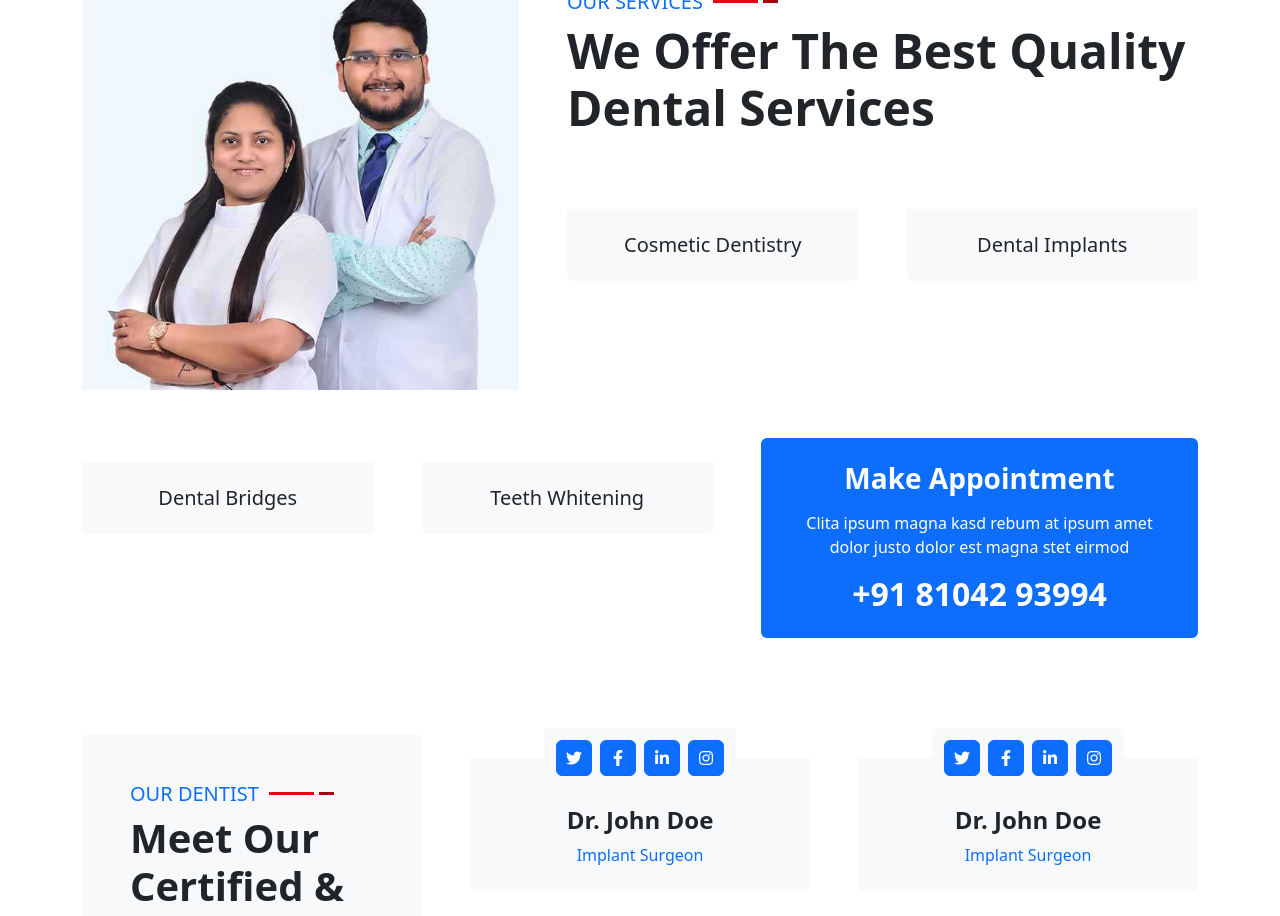
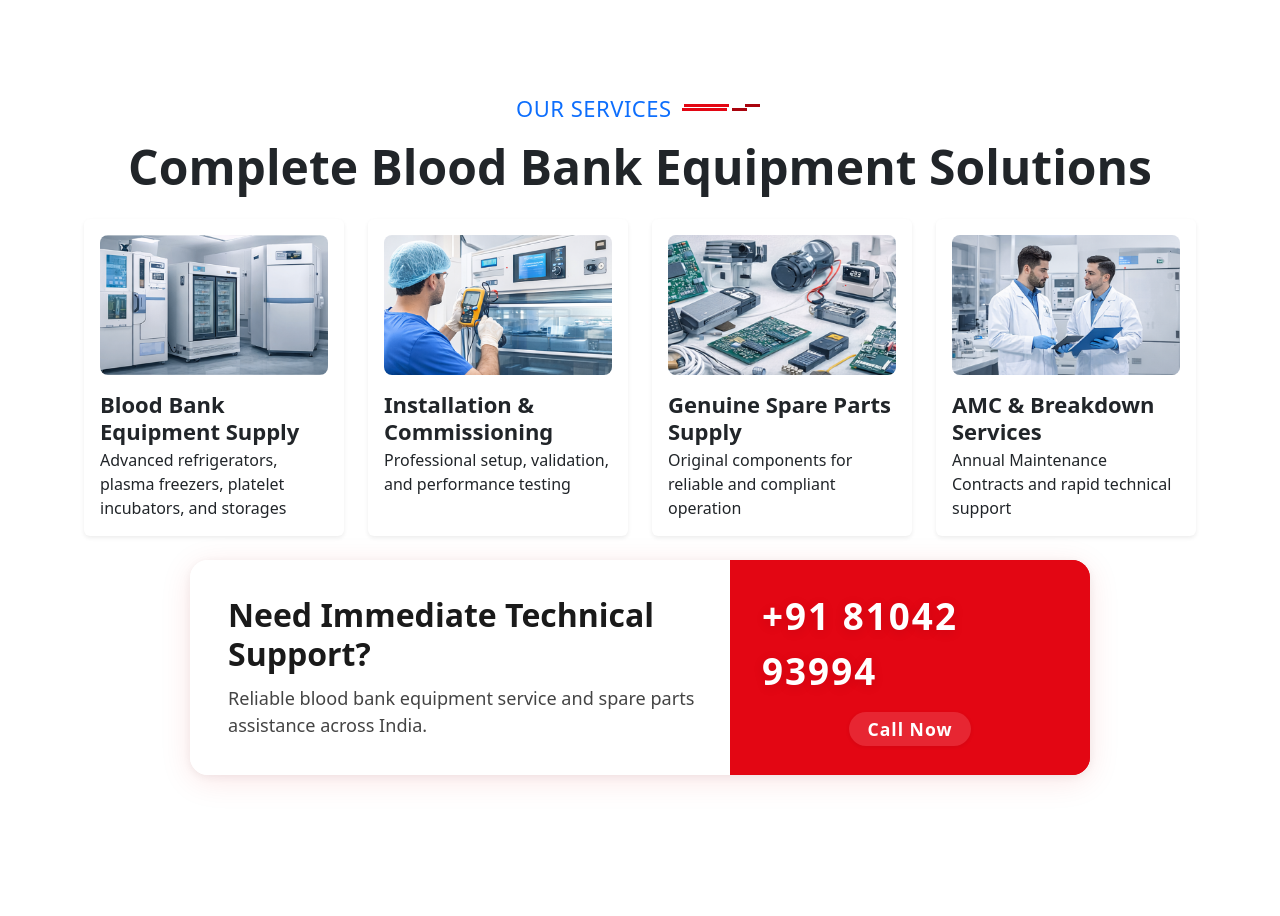
Before and after one commit to sumit1000kumar/AnanyaSalesBackup, a PHP site: page /Ram_dada_dashboard/new.php in a window 1280 px wide. Shown: the part 1490-2406 px from the top of the page. Run offline with PHP 8.4, Linux system fonts and the light colour scheme; some libraries are stand-ins or nearby versions.

Commit message:
completed services section in new.php

```diff
--- a/new.php
+++ b/new.php
@@ -42,6 +42,102 @@ if (isset($_SESSION['user_id'])) {
     <!-- Main Stylesheet (local, customized) -->
     <link href="assets/css/style.css" rel="stylesheet">
     <style>
+    /* Attractive Support Section Styles */
+    .support-attractive-container {
+        width: 100%;
+        background: linear-gradient(90deg, #fff 60%, #e30613 100%);
+        border-radius: 18px;
+        box-shadow: 0 6px 32px rgba(229,9,20,0.10), 0 2px 8px rgba(0,0,0,0.06);
+        padding: 0;
+        margin: 0 auto 40px auto;
+        max-width: 900px;
+        transition: box-shadow 0.2s;
+    }
+    .support-attractive-content {
+        display: flex;
+        align-items: stretch;
+        justify-content: space-between;
+        width: 100%;
+        min-height: 170px;
+    }
+    .support-attractive-left {
+        flex: 1 1 60%;
+        background: transparent;
+        padding: 36px 32px 36px 38px;
+        display: flex;
+        flex-direction: column;
+        justify-content: center;
+    }
+    .support-attractive-left h2 {
+        font-size: 2rem;
+        font-weight: 800;
+        color: #1a1a1a;
+        margin-bottom: 12px;
+    }
+    .support-attractive-left p {
+        font-size: 1.13rem;
+        color: #444;
+        margin-bottom: 0;
+    }
+    .support-attractive-right {
+        flex: 1 1 40%;
+        background: #e30613;
+        border-radius: 0 18px 18px 0;
+        display: flex;
+        flex-direction: column;
+        align-items: center;
+        justify-content: center;
+        min-width: 260px;
+        padding: 0 32px;
+        position: relative;
+    }
+    .support-attractive-phone {
+        font-size: 2.3rem;
+        font-weight: 900;
+        color: #fff;
+        letter-spacing: 2px;
+        display: flex;
+        align-items: center;
+        gap: 16px;
+        margin-bottom: 10px;
+        text-shadow: 0 2px 12px rgba(0,0,0,0.10);
+    }
+    .support-attractive-phone i {
+        font-size: 2.1rem;
+        color: #fff;
+        background: #b9000e;
+        border-radius: 50%;
+        padding: 12px 14px;
+        margin-right: 8px;
+        box-shadow: 0 2px 8px rgba(0,0,0,0.10);
+    }
+    .support-attractive-label {
+        font-size: 1.1rem;
+        color: #fff;
+        font-weight: 600;
+        letter-spacing: 1px;
+        background: rgba(255,255,255,0.13);
+        border-radius: 1em;
+        padding: 4px 18px;
+        margin-top: 2px;
+        box-shadow: 0 1px 4px rgba(0,0,0,0.07);
+    }
+    @media (max-width: 700px) {
+        .support-attractive-content {
+            flex-direction: column;
+            min-height: unset;
+        }
+        .support-attractive-left, .support-attractive-right {
+            border-radius: 18px 18px 0 0;
+            padding: 28px 18px;
+            min-width: unset;
+            text-align: center;
+        }
+        .support-attractive-right {
+            border-radius: 0 0 18px 18px;
+            padding: 24px 18px;
+        }
+    }
         /* Navbar link hover underline effect */
         .navbar-nav .nav-link {
             position: relative;
@@ -189,7 +285,7 @@ if (isset($_SESSION['user_id'])) {
                                         </div>
                                         <div class="d-flex flex-wrap gap-3" style="background:none !important;">
                                             <a href="products.php" class="btn btn-danger px-4 py-2 fw-semibold shadow">Check Products</a>
-                                            <a href="#services" class="btn btn-outline-light px-4 py-2 fw-semibold">Our Services</a>
+                                            <a href="#contact" class="btn btn-outline-light px-4 py-2 fw-semibold">Schedule a Consultation</a>
                                         </div>
                                     </div>
                                 </div>
@@ -230,21 +326,21 @@ if (isset($_SESSION['user_id'])) {
                 <div class="col-lg-7">
                     <div class="section-title mb-4">
                         <h5 class="position-relative d-inline-block text-primary text-uppercase">About Us</h5>
-                        <h1 class="display-5 mb-0">The World's Best Dental Clinic That You Can Trust</h1>
+                        <h1 class="display-5 mb-0">Leading Blood Bank Equipment Supplier in India</h1>
                     </div>
-                    <h4 class="text-body fst-italic mb-4">Diam dolor diam ipsum sit. Clita erat ipsum et lorem stet no lorem sit clita duo justo magna dolore</h4>
-                    <p class="mb-4">Tempor erat elitr rebum at clita. Diam dolor diam ipsum et tempor sit. Aliqu diam amet diam et eos labore. Clita erat ipsum et lorem et sit, sed stet no labore lorem sit. Sanctus clita duo justo et tempor eirmod magna dolore erat amet</p>
+                    <h4 class="text-body fst-italic mb-4">Advanced blood bank equipment, genuine spare parts, and certified technical services for hospitals & labs.</h4>
+                    <p class="mb-4">We supply high-performance blood bank refrigerators, plasma freezers, platelet incubators, and other critical storage systems for hospitals and laboratories. Along with equipment supply, we provide genuine spare parts, installation, calibration, and Annual Maintenance Contracts (AMC) to ensure reliable and compliant operations.</p>
                     <div class="row g-3">
                         <div class="col-sm-6 wow zoomIn" data-wow-delay="0.3s">
-                            <h5 class="mb-3"><i class="fa fa-check-circle text-danger me-3"></i>Award Winning</h5>
-                            <h5 class="mb-3"><i class="fa fa-check-circle text-danger me-3"></i>Professional Staff</h5>
+                            <h5 class="mb-3"><i class="fa fa-check-circle text-danger me-3"></i>Certified Technical Engineers</h5>
+                            <h5 class="mb-3"><i class="fa fa-check-circle text-danger me-3"></i>Genuine Spare Parts</h5>
                         </div>
                         <div class="col-sm-6 wow zoomIn" data-wow-delay="0.6s">
-                            <h5 class="mb-3"><i class="fa fa-check-circle text-danger me-3"></i>24/7 Opened</h5>
+                            <h5 class="mb-3"><i class="fa fa-check-circle text-danger me-3"></i>Installation & AMC Services</h5>
                             <h5 class="mb-3"><i class="fa fa-check-circle text-danger me-3"></i>Fair Prices</h5>
                         </div>
                     </div>
-                    <a href="appointment.html" class="btn btn-danger py-3 px-5 mt-4 wow zoomIn" data-wow-delay="0.6s">Make Appointment</a>
+                    <a href="appointment.html" class="btn btn-danger py-3 px-5 mt-4 wow zoomIn" data-wow-delay="0.6s">Request a Quote</a>
                 </div>
                 <div class="col-lg-5" style="min-height: 500px;">
                     <div class="position-relative h-100">
@@ -260,63 +356,46 @@ if (isset($_SESSION['user_id'])) {
     <!-- Service Start -->
     <div class="container-fluid py-5 wow fadeInUp" data-wow-delay="0.1s">
         <div class="container">
-            <div class="row g-5 mb-5">
-                <div class="col-lg-5 wow zoomIn" data-wow-delay="0.3s" style="min-height: 400px;">
-                    <div class="h-100 position-relative">
-                        <img class="position-absolute w-100 h-100" src="img/about.jpg" style="object-fit: cover;">
-                    </div>
+            <div class="section-title mb-4 text-center">
+                <h5 class="position-relative d-inline-block text-primary text-uppercase mb-2" style="font-size: 22px; letter-spacing: 0.5px;">OUR SERVICES</h5>
+                <span class="d-inline-block align-middle mx-2" style="border-top: 3px solid #e30613; width: 45px; position: relative; top: -8px;"></span>
+                <span class="d-inline-block align-middle mx-1" style="border-top: 3px solid #a9030d; width: 15px; position: relative; top: -8px;"></span>
+                <h1 class="display-5 mb-0 mt-2" style="font-weight:700;">Complete Blood Bank Equipment Solutions</h1>
+            </div>
+            <div class="d-flex justify-content-center gap-4 mb-4 flex-wrap">
+                <div class="service-card text-left bg-white rounded shadow-sm p-3" style="width:260px;">
+                    <img src="assets/images/blood-bank-supply-service-1.png" alt="Blood Bank Equipment Supply" style="width:100%;height:140px;object-fit:cover;border-radius:8px;">
+                    <h3 class="mt-3 mb-1" style="font-size:22px;font-weight:600;text-align:left;">Blood Bank Equipment Supply</h3>
+                    <p class="mb-0" style="font-size:16px;text-align:left;">Advanced refrigerators, plasma freezers, platelet incubators, and storages</p>
                 </div>
-                <div class="col-lg-7">
-                    <div class="section-title mb-5">
-                        <h5 class="position-relative d-inline-block text-primary text-uppercase">Our Services</h5>
-                        <h1 class="display-5 mb-0">We Offer The Best Quality Dental Services</h1>
-                    </div>
-                    <div class="row g-5">
-                        <div class="col-md-6 service-item wow zoomIn" data-wow-delay="0.6s">
-                            <div class="rounded-top overflow-hidden">
-                                <img class="img-fluid" src="assets/images/service-1.jpg" alt="">
-                            </div>
-                            <div class="position-relative bg-light rounded-bottom text-center p-4">
-                                <h5 class="m-0">Cosmetic Dentistry</h5>
-                            </div>
-                        </div>
-                        <div class="col-md-6 service-item wow zoomIn" data-wow-delay="0.9s">
-                            <div class="rounded-top overflow-hidden">
-                                <img class="img-fluid" src="assets/images/service-2.jpg" alt="">
-                            </div>
-                            <div class="position-relative bg-light rounded-bottom text-center p-4">
-                                <h5 class="m-0">Dental Implants</h5>
-                            </div>
-                        </div>
-                    </div>
+                <div class="service-card text-left bg-white rounded shadow-sm p-3" style="width:260px;">
+                    <img src="assets/images/installation-commissioning-service.png" alt="Installation & Commissioning" style="width:100%;height:140px;object-fit:cover;border-radius:8px;">
+                    <h3 class="mt-3 mb-1" style="font-size:22px;font-weight:600;text-align:left;">Installation & Commissioning</h3>
+                    <p class="mb-0" style="font-size:16px;text-align:left;">Professional setup, validation, and performance testing</p>
+                </div>
+                <div class="service-card text-left bg-white rounded shadow-sm p-3" style="width:260px;">
+                    <img src="assets/images/Genuine-spare-parts-supply-service.png" alt="Genuine Spare Parts Supply" style="width:100%;height:140px;object-fit:cover;border-radius:8px;">
+                    <h3 class="mt-3 mb-1" style="font-size:22px;font-weight:600;text-align:left;">Genuine Spare Parts Supply</h3>
+                    <p class="mb-0" style="font-size:16px;text-align:left;">Original components for reliable and compliant operation</p>
+                </div>
+                <div class="service-card text-left bg-white rounded shadow-sm p-3" style="width:260px;">
+                    <img src="assets/images/AMC-Breakdown-Service.png" alt="AMC & Breakdown Services" style="width:100%;height:140px;object-fit:cover;border-radius:8px;">
+                    <h3 class="mt-3 mb-1" style="font-size:22px;font-weight:600;text-align:left;">AMC & Breakdown Services</h3>
+                    <p class="mb-0" style="font-size:16px;text-align:left;">Annual Maintenance Contracts and rapid technical support</p>
                 </div>
             </div>
-            <div class="row g-5 wow fadeInUp" data-wow-delay="0.1s">
-                <div class="col-lg-7">
-                    <div class="row g-5">
-                        <div class="col-md-6 service-item wow zoomIn" data-wow-delay="0.3s">
-                            <div class="rounded-top overflow-hidden">
-                                <img class="img-fluid" src="assets/images/service-3.jpg" alt="">
-                            </div>
-                            <div class="position-relative bg-light rounded-bottom text-center p-4">
-                                <h5 class="m-0">Dental Bridges</h5>
-                            </div>
+            <div class="support-attractive-container mb-5">
+                <div class="support-attractive-content">
+                    <div class="support-attractive-left">
+                        <h2>Need Immediate Technical Support?</h2>
+                        <p>Reliable blood bank equipment service and spare parts assistance across India.</p>
+                    </div>
+                    <div class="support-attractive-right">
+                        <div class="support-attractive-phone">
+                            <!-- <i class="fa fa-phone-alt"></i> -->
+                             +91 81042 93994
                         </div>
-                        <div class="col-md-6 service-item wow zoomIn" data-wow-delay="0.6s">
-                            <div class="rounded-top overflow-hidden">
-                                <img class="img-fluid" src="assets/images/service-4.jpg" alt="">
-                            </div>
-                            <div class="position-relative bg-light rounded-bottom text-center p-4">
-                                <h5 class="m-0">Teeth Whitening</h5>
-                            </div>
-                        </div>
-                    </div>
-                </div>
-                <div class="col-lg-5 service-item wow zoomIn" data-wow-delay="0.9s">
-                    <div class="position-relative bg-primary rounded h-100 d-flex flex-column align-items-center justify-content-center text-center p-4">
-                        <h3 class="text-white mb-3">Make Appointment</h3>
-                        <p class="text-white mb-3">Clita ipsum magna kasd rebum at ipsum amet dolor justo dolor est magna stet eirmod</p>
-                        <h2 class="text-white mb-0">+91 81042 93994</h2>
+                        <div class="support-attractive-label">Call Now</div>
                     </div>
                 </div>
             </div>
@@ -339,7 +418,7 @@ if (isset($_SESSION['user_id'])) {
                 <div class="col-lg-4 wow slideInUp" data-wow-delay="0.3s">
                     <div class="team-item">
                         <div class="position-relative rounded-top" style="z-index: 1;">
-                            <img class="img-fluid rounded-top w-100" src="assets/images/team-1.jpg" alt="">
+                            <img class="img-fluid rounded-top w-100" src="https://imgs.search.brave.com/iJHaHSSRqZ33zOmwvXR3UK41G3koFGq5FYNLjNVGNxQ/rs:fit:860:0:0:0/g:ce/aHR0cHM6Ly9jZG4u/dmVjdG9yc3RvY2su/Y29tL2kvNTAwcC80/NS83OC9mZWJydWFy/eS1pcy1uYXRpb25h/bC1yYW5kb20tYWN0/cy1vZi1raW5kbmVz/cy13ZWVrLXZlY3Rv/ci01ODkwNDU3OC5q/cGc" alt="">
                             <div class="position-absolute top-100 start-50 translate-middle bg-light rounded p-2 d-flex">
                                 <a class="btn btn-primary btn-square m-1" href="#"><i class="fab fa-twitter fw-normal"></i></a>
                                 <a class="btn btn-primary btn-square m-1" href="#"><i class="fab fa-facebook-f fw-normal"></i></a>
@@ -356,7 +435,7 @@ if (isset($_SESSION['user_id'])) {
                 <div class="col-lg-4 wow slideInUp" data-wow-delay="0.6s">
                     <div class="team-item">
                         <div class="position-relative rounded-top" style="z-index: 1;">
-                            <img class="img-fluid rounded-top w-100" src="assets/images/team-2.jpg" alt="">
+                            <img class="img-fluid rounded-top w-100" src="https://imgs.search.brave.com/iJHaHSSRqZ33zOmwvXR3UK41G3koFGq5FYNLjNVGNxQ/rs:fit:860:0:0:0/g:ce/aHR0cHM6Ly9jZG4u/dmVjdG9yc3RvY2su/Y29tL2kvNTAwcC80/NS83OC9mZWJydWFy/eS1pcy1uYXRpb25h/bC1yYW5kb20tYWN0/cy1vZi1raW5kbmVz/cy13ZWVrLXZlY3Rv/ci01ODkwNDU3OC5q/cGc" alt="">
                             <div class="position-absolute top-100 start-50 translate-middle bg-light rounded p-2 d-flex">
                                 <a class="btn btn-primary btn-square m-1" href="#"><i class="fab fa-twitter fw-normal"></i></a>
                                 <a class="btn btn-primary btn-square m-1" href="#"><i class="fab fa-facebook-f fw-normal"></i></a>
@@ -370,7 +449,7 @@ if (isset($_SESSION['user_id'])) {
                         </div>
                     </div>
                 </div>
-                <div class="col-lg-4 wow slideInUp" data-wow-delay="0.1s">
+                <!-- <div class="col-lg-4 wow slideInUp" data-wow-delay="0.1s">
                     <div class="team-item">
                         <div class="position-relative rounded-top" style="z-index: 1;">
                             <img class="img-fluid rounded-top w-100" src="assets/images/team-3.jpg" alt="">
@@ -420,7 +499,7 @@ if (isset($_SESSION['user_id'])) {
                             <p class="text-primary mb-0">Implant Surgeon</p>
                         </div>
                     </div>
-                </div>
+                </div> -->
             </div>
         </div>
     </div>
@@ -494,72 +573,6 @@ if (isset($_SESSION['user_id'])) {
     <!-- Contact End -->
 
 
-    <!-- Newsletter Start -->
-    <div class="container-fluid position-relative pt-5 wow fadeInUp" data-wow-delay="0.1s" style="z-index: 1;">
-        <div class="container">
-            <div class="bg-primary p-5">
-                <form class="mx-auto" style="max-width: 600px;">
-                    <div class="input-group">
-                        <input type="text" class="form-control border-white p-3" placeholder="Your Email">
-                        <button class="btn btn-danger px-4">Sign Up</button>
-                    </div>
-                </form>
-            </div>
-        </div>
-    </div>
-    <!-- Newsletter End -->
-
-
-    <!-- Footer Start -->
-    <div class="container-fluid bg-dark text-light py-5 wow fadeInUp" data-wow-delay="0.3s" style="margin-top: -75px;">
-        <div class="container pt-5">
-            <div class="row g-5 pt-4">
-                <div class="col-lg-3 col-md-6">
-                    <h3 class="text-white mb-4">Quick Links</h3>
-                    <div class="d-flex flex-column justify-content-start">
-                        <a class="text-light mb-2" href="#"><i class="bi bi-arrow-right text-danger me-2"></i>Home</a>
-                        <a class="text-light mb-2" href="#"><i class="bi bi-arrow-right text-danger me-2"></i>About Us</a>
-                        <a class="text-light mb-2" href="#"><i class="bi bi-arrow-right text-danger me-2"></i>Our Services</a>
-                        <a class="text-light mb-2" href="#"><i class="bi bi-arrow-right text-danger me-2"></i>Latest Blog</a>
-                        <a class="text-light" href="#"><i class="bi bi-arrow-right text-danger me-2"></i>Contact Us</a>
-                    </div>
-                </div>
-                <div class="col-lg-3 col-md-6">
-                    <h3 class="text-white mb-4">Popular Links</h3>
-                    <div class="d-flex flex-column justify-content-start">
-                        <a class="text-light mb-2" href="#"><i class="bi bi-arrow-right text-danger me-2"></i>Home</a>
-                        <a class="text-light mb-2" href="#"><i class="bi bi-arrow-right text-danger me-2"></i>About Us</a>
-                        <a class="text-light mb-2" href="#"><i class="bi bi-arrow-right text-danger me-2"></i>Our Services</a>
-                        <a class="text-light mb-2" href="#"><i class="bi bi-arrow-right text-danger me-2"></i>Latest Blog</a>
-                        <a class="text-light" href="#"><i class="bi bi-arrow-right text-danger me-2"></i>Contact Us</a>
-                    </div>
-                </div>
-                <div class="col-lg-3 col-md-6">
-                    <h3 class="text-white mb-4">Get In Touch</h3>
-                    <p class="mb-2"><i class="bi bi-geo-alt text-danger me-2"></i>123 Street, New York, USA</p>
-                    <p class="mb-2"><i class="bi bi-envelope-open text-danger me-2"></i>info@ananyasales.in</p>
-                    <p class="mb-0"><i class="bi bi-telephone text-danger me-2"></i>+91 81042 939940</p>
-                </div>
-                <div class="col-lg-3 col-md-6">
-                    <h3 class="text-white mb-4">Follow Us</h3>
-                    <div class="d-flex">
-                        <a class="btn btn-lg btn-danger btn-lg-square rounded me-2" href="#"><i class="fab fa-twitter fw-normal"></i></a>
-                        <a class="btn btn-lg btn-danger btn-lg-square rounded me-2" href="#"><i class="fab fa-facebook-f fw-normal"></i></a>
-                        <a class="btn btn-lg btn-danger btn-lg-square rounded me-2" href="#"><i class="fab fa-linkedin-in fw-normal"></i></a>
-                        <a class="btn btn-lg btn-danger btn-lg-square rounded" href="#"><i class="fab fa-instagram fw-normal"></i></a>
-                    </div>
-                </div>
-            </div>
-        </div>
-    </div>
-    <div class="container-fluid text-light py-4" style="background: #051225;">
-        <div class="container">
-            <div class="row g-0">
-                <div class="col-md-6 text-center text-md-start">
-                    <p class="mb-md-0">&copy; <a class="text-white border-bottom" href="#">Your Site Name</a>. All Rights Reserved.</p>
-                </div>
-                <div class="col-md-6 text-center text-md-end">
-
 
 
                 </div>
```
Also changed, not shown: assets/images/AMC-Breakdown-Service.png (added), assets/images/Genuine-spare-parts-supply-service.png (added), assets/images/about.jpg (deleted), assets/images/blood-bank-supply-service-1.png (added), assets/images/carousel-1.jpg (deleted), assets/images/carousel-2.jpg (deleted), assets/images/installation-commissioning-service.png (added), assets/images/service-1.jpg (deleted), assets/images/service-2.jpg (deleted), assets/images/service-3.jpg (deleted), assets/images/service-4.jpg (deleted), assets/images/team-1.jpg (deleted), assets/images/team-2.jpg (deleted), assets/images/team-3.jpg (deleted), 2 more files.
